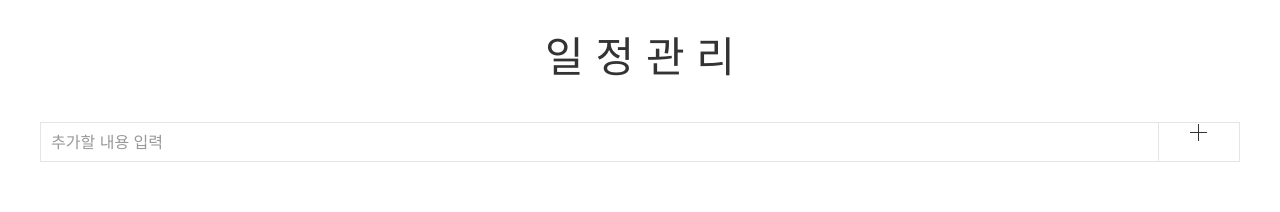
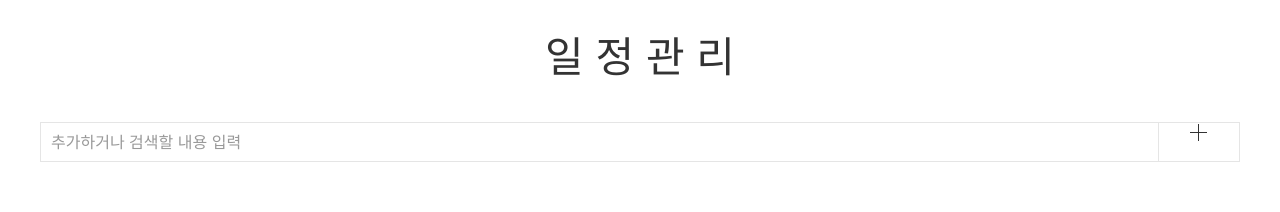
Before and after one commit to leeseonghyun21/todolist-react, a React (Create React App) app: page / in a window 1280 px wide. Shown: the top 212 px of the page. Built offline with nearby package versions, Linux system fonts and the light colour scheme.

Commit message:
filtering(search) added

```diff
--- a/src/components/App.js
+++ b/src/components/App.js
@@ -93,7 +93,9 @@ class App extends Component {
           value={input}
         />
         <TodoList
-          todos={todos}
+          todos={todos.filter(
+            todo => todo.text.indexOf(input) > -1
+          )}
           onDone={this.handleDone}
           onUpdate={this.handleUpdate}
           onRemove={this.handleRemove}/>
--- a/src/components/TodoInput.js
+++ b/src/components/TodoInput.js
@@ -11,7 +11,7 @@ const TodoInput = ({value, onChange, onInsert}) => {
 
   return(
     <div className="todo-input uk-margin-large-bottom">
-      <input className="uk-input" placeholder="추가할 내용 입력" onChange={onChange} onKeyPress={handleKeyPress} value={value} />
+      <input className="uk-input" placeholder="추가하거나 검색할 내용 입력" onChange={onChange} onKeyPress={handleKeyPress} value={value} />
       <button className="uk-button uk-button-default" onClick={onInsert} uk-icon="plus"></button>
     </div>
   );
```
